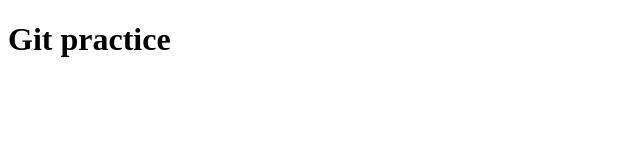
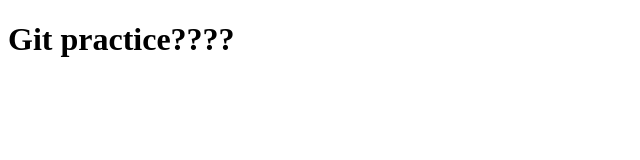
Before and after one commit to leesangwon8842/FirstProject, a plain HTML site: page index.html in a window 1280 px wide. Shown: the full height of the page, 0-640 px from the left. Drawn offline with Linux system fonts and the light colour scheme.

Commit message:
Update index.html

```diff
--- a/index.html
+++ b/index.html
@@ -4,6 +4,6 @@
   <title>Git practice!!!!</title>
 </head>
 <body>
-  <h1>Git practice</h1>
+  <h1>Git practice????</h1>
 </body>
 </html>
```
